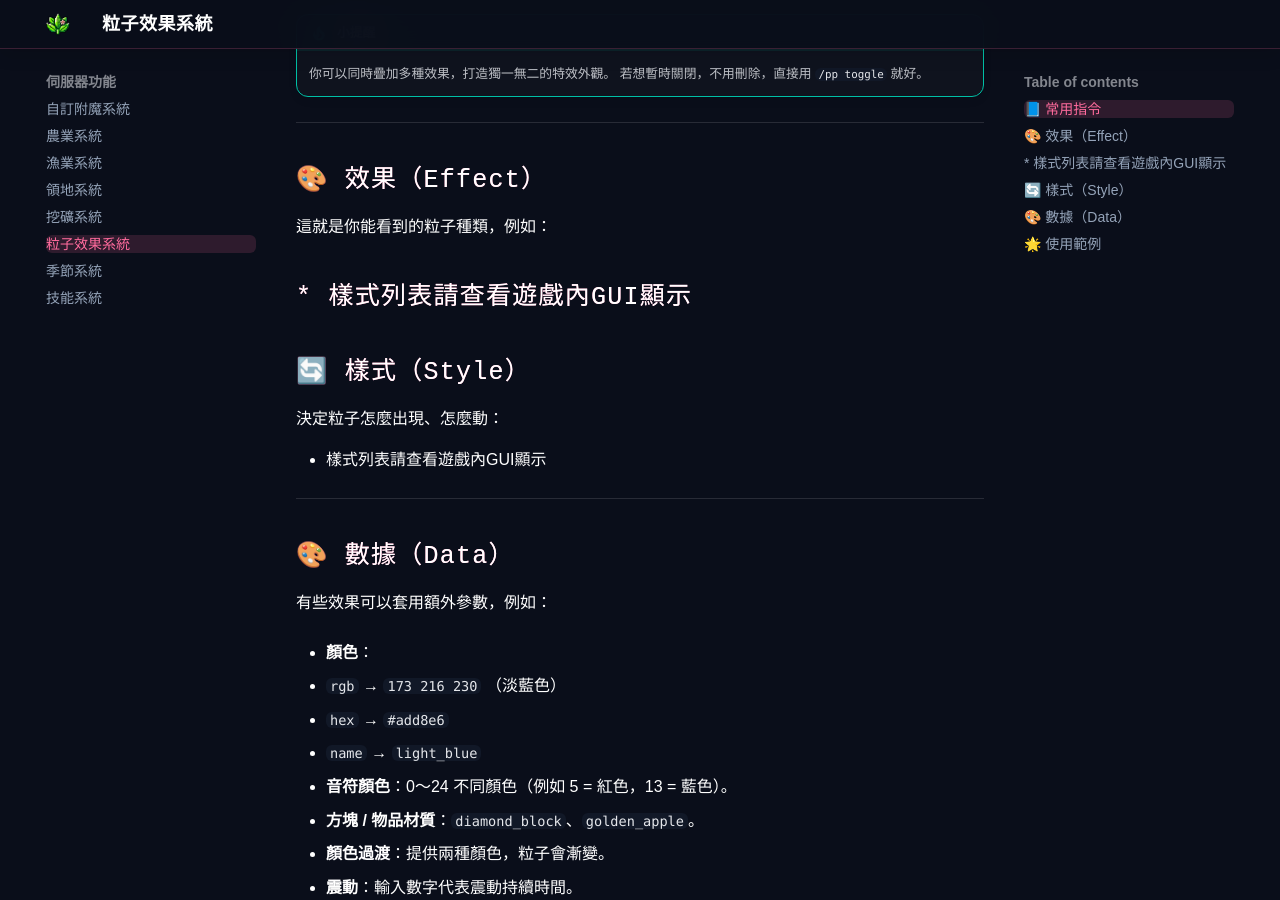
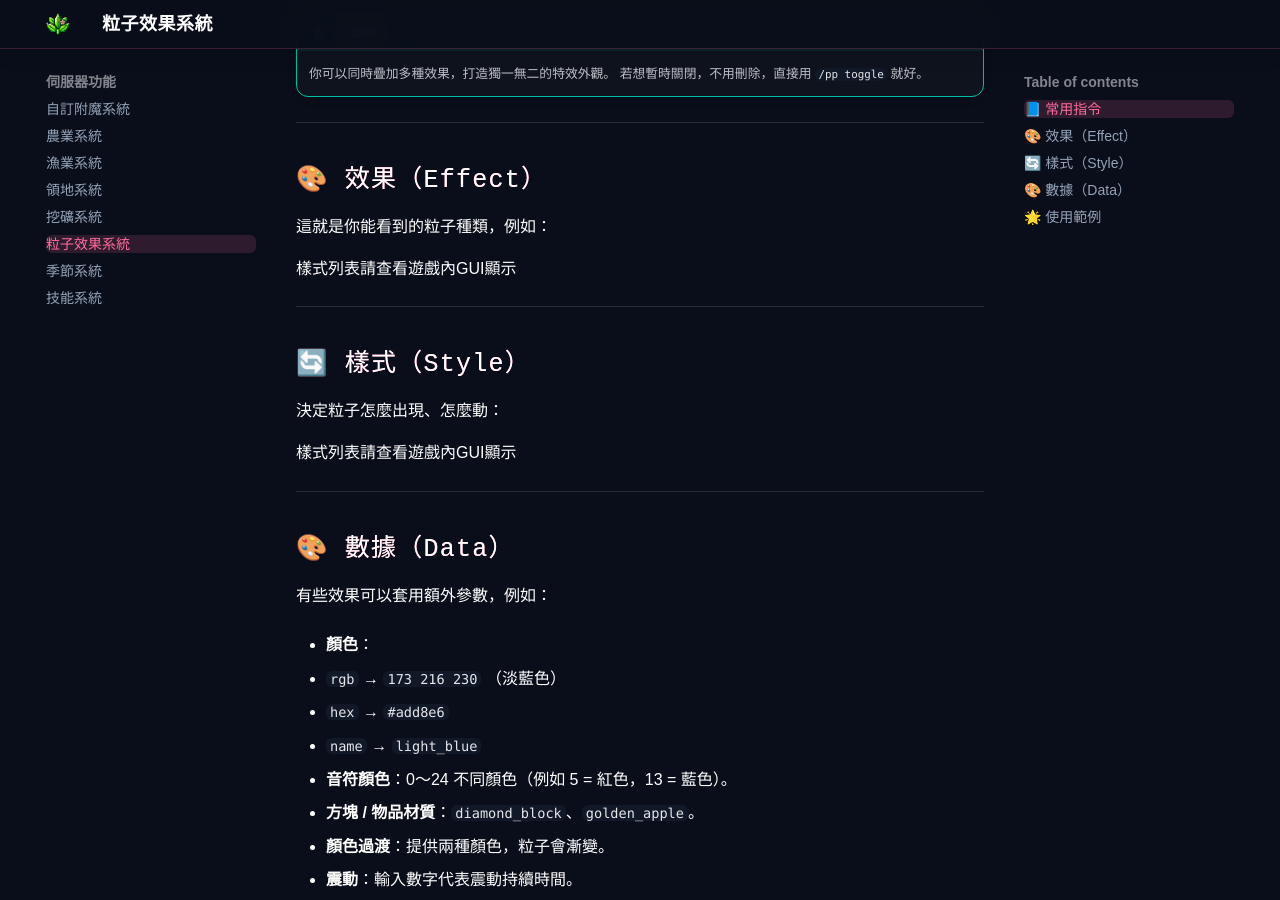
Before and after one commit to RyanisyydsTT/bloomcraft-wikipage, an MkDocs documentation site: the page built from docs/伺服器功能/particle.md, in a window 1280 px wide and 900 px high, scrolled down 859 px. Built offline with MkDocs 1.6.1 and Material for MkDocs 9.7.7, drawn with Linux system fonts in a browser that asks for light colours; some web fonts are replaced.

Commit message:
Update particle.md

```diff
--- a/docs/伺服器功能/particle.md
+++ b/docs/伺服器功能/particle.md
@@ -33,14 +33,15 @@
 
 這就是你能看到的粒子種類，例如：
 
-* 樣式列表請查看遊戲內GUI顯示
+樣式列表請查看遊戲內GUI顯示
+
 ---
 
 ## 🔄 樣式（Style）
 
 決定粒子怎麼出現、怎麼動：
 
-* 樣式列表請查看遊戲內GUI顯示
+樣式列表請查看遊戲內GUI顯示
 
 ---
 
```
